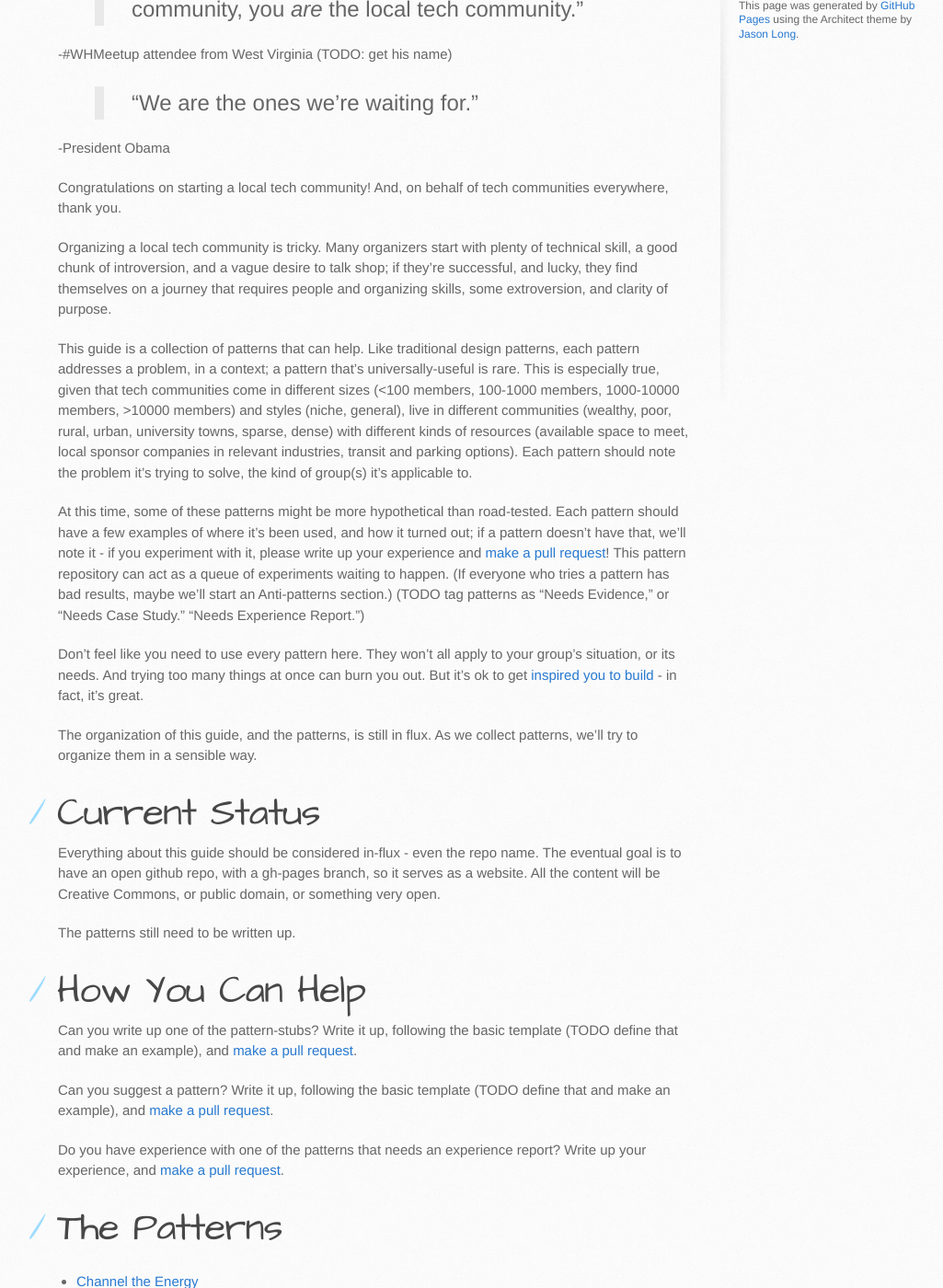
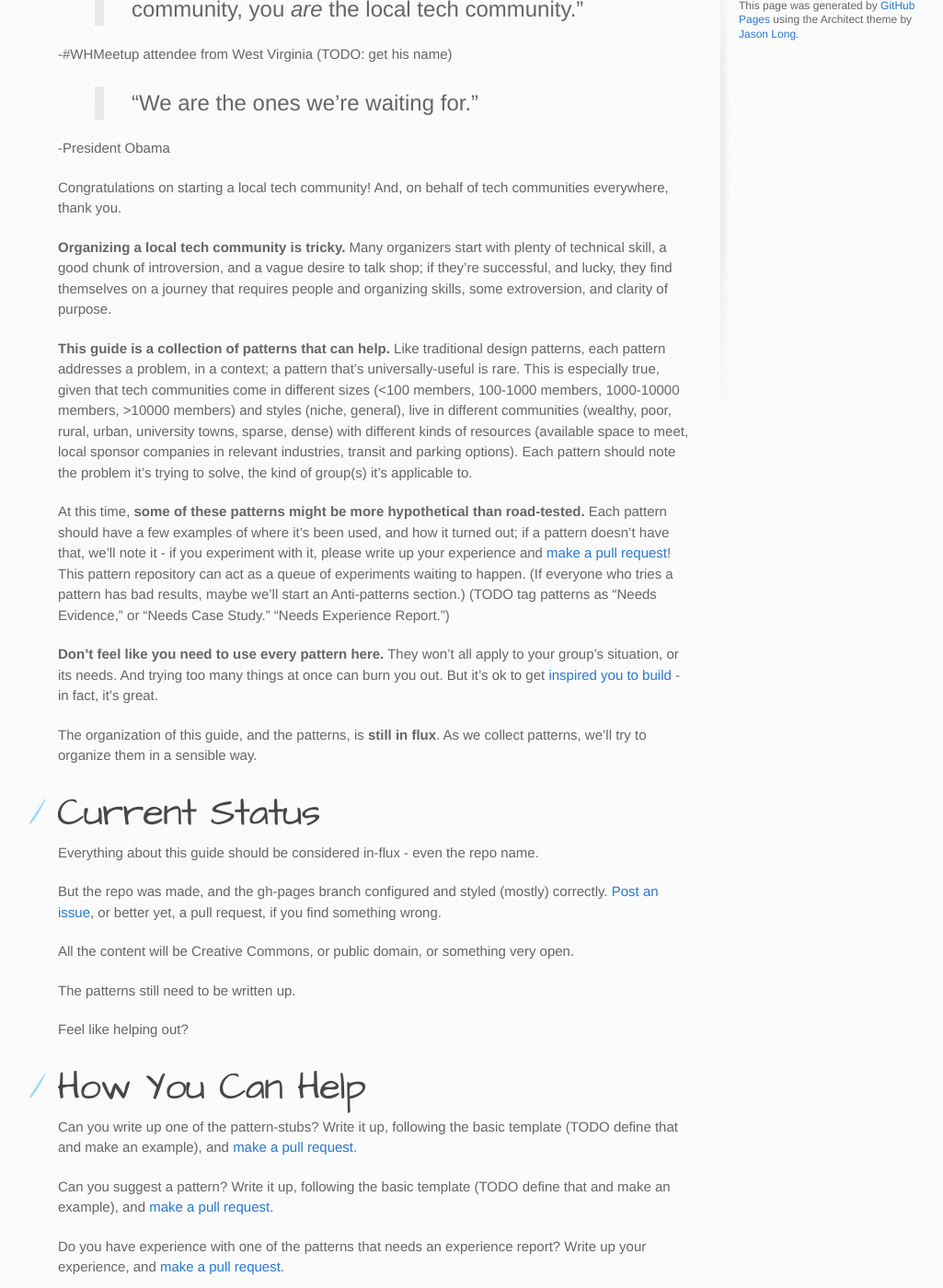
Before and after one commit to newhavenio/tech-group-patterns, a Jekyll site: the page built from index.md, in a window 1280 px wide and 1400 px high, scrolled down 429 px. Shown: the whole window at 92% size, without its empty margins (107-1132 px from the left). Built offline with Jekyll 4.4.1, drawn with Linux system fonts in a browser that asks for light colours.

Commit message:
clarify some of the front page

```diff
--- a/index.md
+++ b/index.md
@@ -12,21 +12,27 @@ layout: front
 
 Congratulations on starting a local tech community! And, on behalf of tech communities everywhere, thank you.
 
-Organizing a local tech community is tricky. Many organizers start with plenty of technical skill, a good chunk of introversion, and a vague desire to talk shop; if they're successful, and lucky, they find themselves on a journey that requires people and organizing skills, some extroversion, and clarity of purpose.
+**Organizing a local tech community is tricky.** Many organizers start with plenty of technical skill, a good chunk of introversion, and a vague desire to talk shop; if they're successful, and lucky, they find themselves on a journey that requires people and organizing skills, some extroversion, and clarity of purpose.
 
-This guide is a collection of patterns that can help. Like traditional design patterns, each pattern addresses a problem, in a context; a pattern that's universally-useful is rare. This is especially true, given that tech communities come in different sizes (<100 members, 100-1000 members, 1000-10000 members, >10000 members) and styles (niche, general), live in different communities (wealthy, poor, rural, urban, university towns, sparse, dense) with different kinds of resources (available space to meet, local sponsor companies in relevant industries, transit and parking options). Each pattern should note the problem it's trying to solve, the kind of group(s) it's applicable to.
+**This guide is a collection of patterns that can help.** Like traditional design patterns, each pattern addresses a problem, in a context; a pattern that's universally-useful is rare. This is especially true, given that tech communities come in different sizes (<100 members, 100-1000 members, 1000-10000 members, >10000 members) and styles (niche, general), live in different communities (wealthy, poor, rural, urban, university towns, sparse, dense) with different kinds of resources (available space to meet, local sponsor companies in relevant industries, transit and parking options). Each pattern should note the problem it's trying to solve, the kind of group(s) it's applicable to.
 
-At this time, some of these patterns might be more hypothetical than road-tested. Each pattern should have a few examples of where it's been used, and how it turned out; if a pattern doesn't have that, we'll note it - if you experiment with it, please write up your experience and [make a pull request](https://github.com/newhavenio/tech-group-patterns)! This pattern repository can act as a queue of experiments waiting to happen. (If everyone who tries a pattern has bad results, maybe we'll start an Anti-patterns section.) (TODO tag patterns as "Needs Evidence," or "Needs Case Study." "Needs Experience Report.")
+At this time, **some of these patterns might be more hypothetical than road-tested.** Each pattern should have a few examples of where it's been used, and how it turned out; if a pattern doesn't have that, we'll note it - if you experiment with it, please write up your experience and [make a pull request](https://github.com/newhavenio/tech-group-patterns)! This pattern repository can act as a queue of experiments waiting to happen. (If everyone who tries a pattern has bad results, maybe we'll start an Anti-patterns section.) (TODO tag patterns as "Needs Evidence," or "Needs Case Study." "Needs Experience Report.")
 
-Don't feel like you need to use every pattern here. They won't all apply to your group's situation, or its needs. And trying too many things at once can burn you out. But it's ok to get [inspired you to build](http://randsinrepose.com/archives/the-forums/) - in fact, it's great.
+**Don't feel like you need to use every pattern here.** They won't all apply to your group's situation, or its needs. And trying too many things at once can burn you out. But it's ok to get [inspired you to build](http://randsinrepose.com/archives/the-forums/) - in fact, it's great.
 
-The organization of this guide, and the patterns, is still in flux. As we collect patterns, we'll try to organize them in a sensible way.
+The organization of this guide, and the patterns, is **still in flux**. As we collect patterns, we'll try to organize them in a sensible way.
 
 # Current Status
 
-Everything about this guide should be considered in-flux - even the repo name. The eventual goal is to have an open github repo, with a gh-pages branch, so it serves as a website. All the content will be Creative Commons, or public domain, or something very open.
+Everything about this guide should be considered in-flux - even the repo name.
+
+But the repo was made, and the gh-pages branch configured and styled (mostly) correctly. [Post an issue](https://github.com/newhavenio/tech-group-patterns/issues), or better yet, a pull request, if you find something wrong.
+
+All the content will be Creative Commons, or public domain, or something very open.
 
 The patterns still need to be written up.
+
+Feel like helping out?
 
 # How You Can Help
 
```
